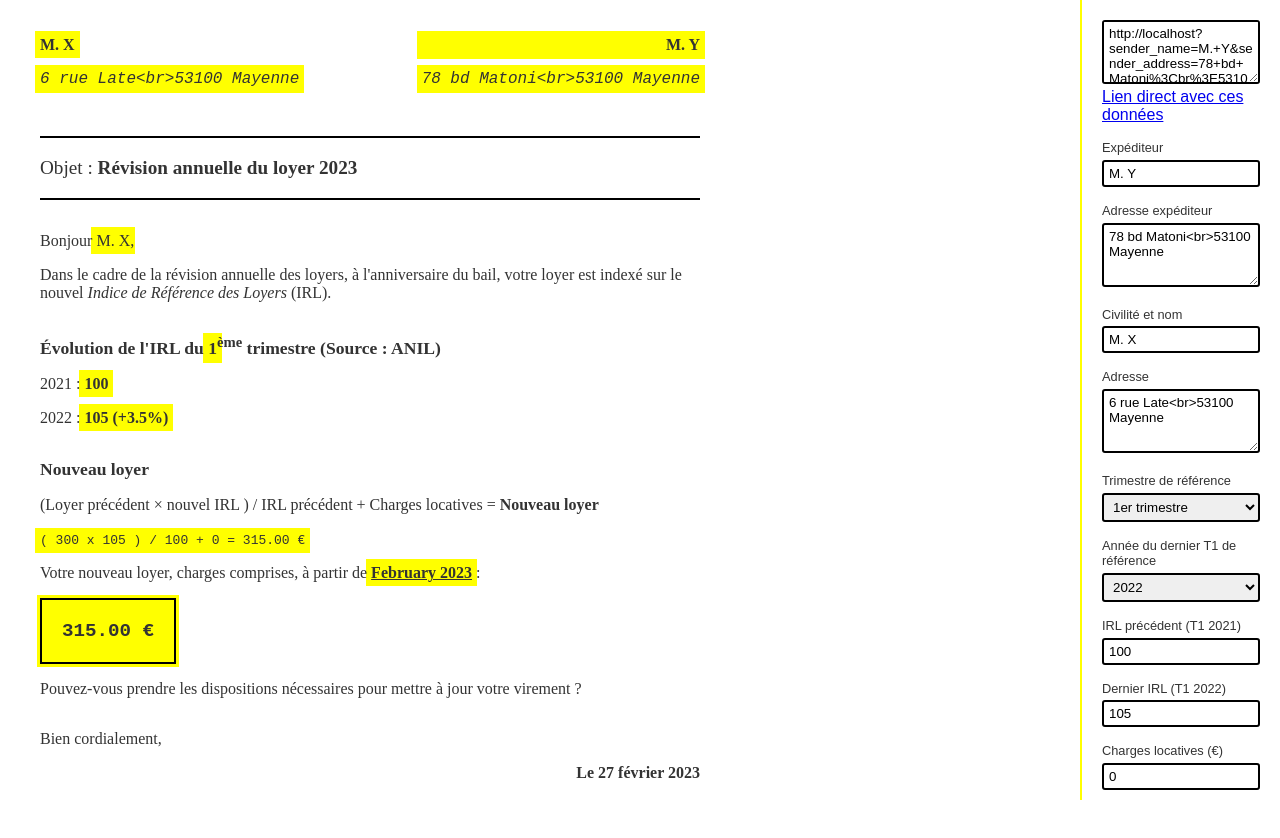
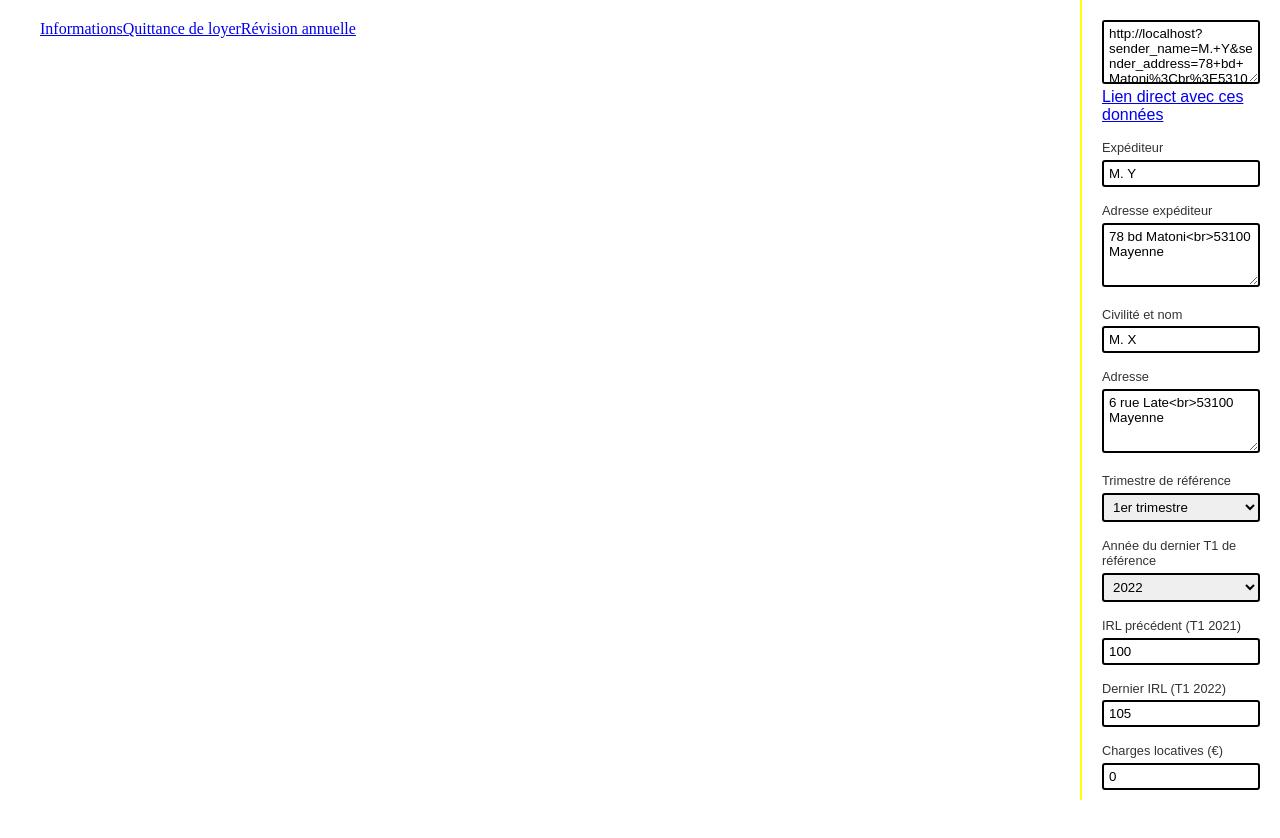
Before and after one commit to cyril-lamotte/immo-doc-generator, a Vue app: page / in a window 1280 px wide. Shown: the top 838 px of the page. After the commit the page ends 800 px from the top, so only its background shows below. Built offline with nearby package versions, Linux system fonts and the light colour scheme.

Commit message:
feat: Add router

```diff
--- a/package.json
+++ b/package.json
@@ -11,6 +11,7 @@
     "lint": "eslint . --ext .vue,.js,.jsx,.cjs,.mjs,.ts,.tsx,.cts,.mts --fix --ignore-path .gitignore"
   },
   "dependencies": {
+    "vite-router": "^1.0.1",
     "vue": "^3.2.45",
     "vue3-simple-html2pdf": "^0.0.7"
   },
--- a/src/App.vue
+++ b/src/App.vue
@@ -1,7 +1,7 @@
 <script setup lang="ts">
   import { reactive, onMounted, provide } from 'vue'
-  import DataForm from './DataForm.vue'
-  import AnnualRent from './AnnualRent.vue'
+  import DataForm from "@/views/DataForm.vue"
+  import AnnualRent from "@/views/AnnualRent.vue"
 
   const dataDefault:any = {
     sender_name: 'M. Y',
@@ -42,7 +42,10 @@
 
 <template>
 
-  <DataForm></DataForm>
-  <AnnualRent></AnnualRent>
+  <router-link to="/">Informations</router-link>
+  <router-link to="/quittance-de-loyer">Quittance de loyer</router-link>
+  <router-link to="/revision-annuelle">Révision annuelle</router-link>
+
+  <router-view></router-view>
 
 </template>
--- a/src/main.ts
+++ b/src/main.ts
@@ -1,6 +1,10 @@
 import { createApp } from 'vue'
 import App from './App.vue'
+import Router from '@/router'
 
 import './assets/main.scss'
 
-createApp(App).mount('#app')
+const app = createApp(App);
+app.use(Router);
+
+app.mount('#app')
--- /dev/null
+++ b/src/router/index.ts
@@ -0,0 +1,18 @@
+import { createRouter, createWebHashHistory } from 'vue-router'
+import DataForm from "@/views/DataForm.vue"
+import AnnualRent from "@/views/AnnualRent.vue"
+
+// Define routes that correspond to a component.
+const routes = [
+  { path: '/', name: 'Informations', component: DataForm },
+  { path: '/revision-annuelle', name: 'Révision annuelle', component: AnnualRent },
+]
+
+// Create the router instance and pass the `routes` option.
+const router = createRouter({
+  // 4. Provide the history implementation to use. We are using the hash history for simplicity here.
+  history: createWebHashHistory(),
+  routes, // short for `routes: routes`
+})
+
+export default router
```
Also changed, not shown: src/views/AnnualRent.vue (renamed from src/AnnualRent.vue), src/views/DataForm.vue (renamed from src/DataForm.vue), 1 other file (tests, documents, lock files or other folders).
